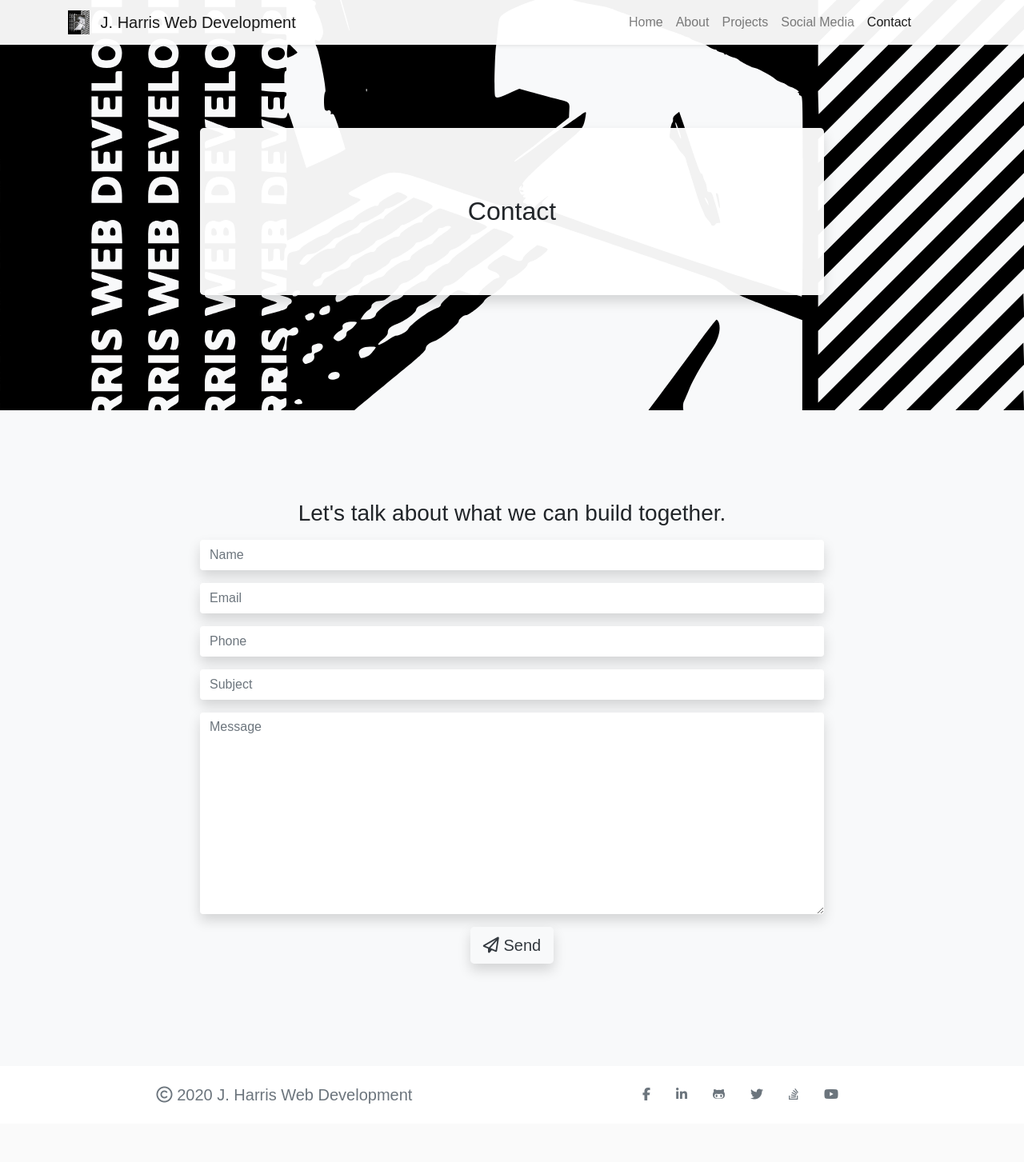
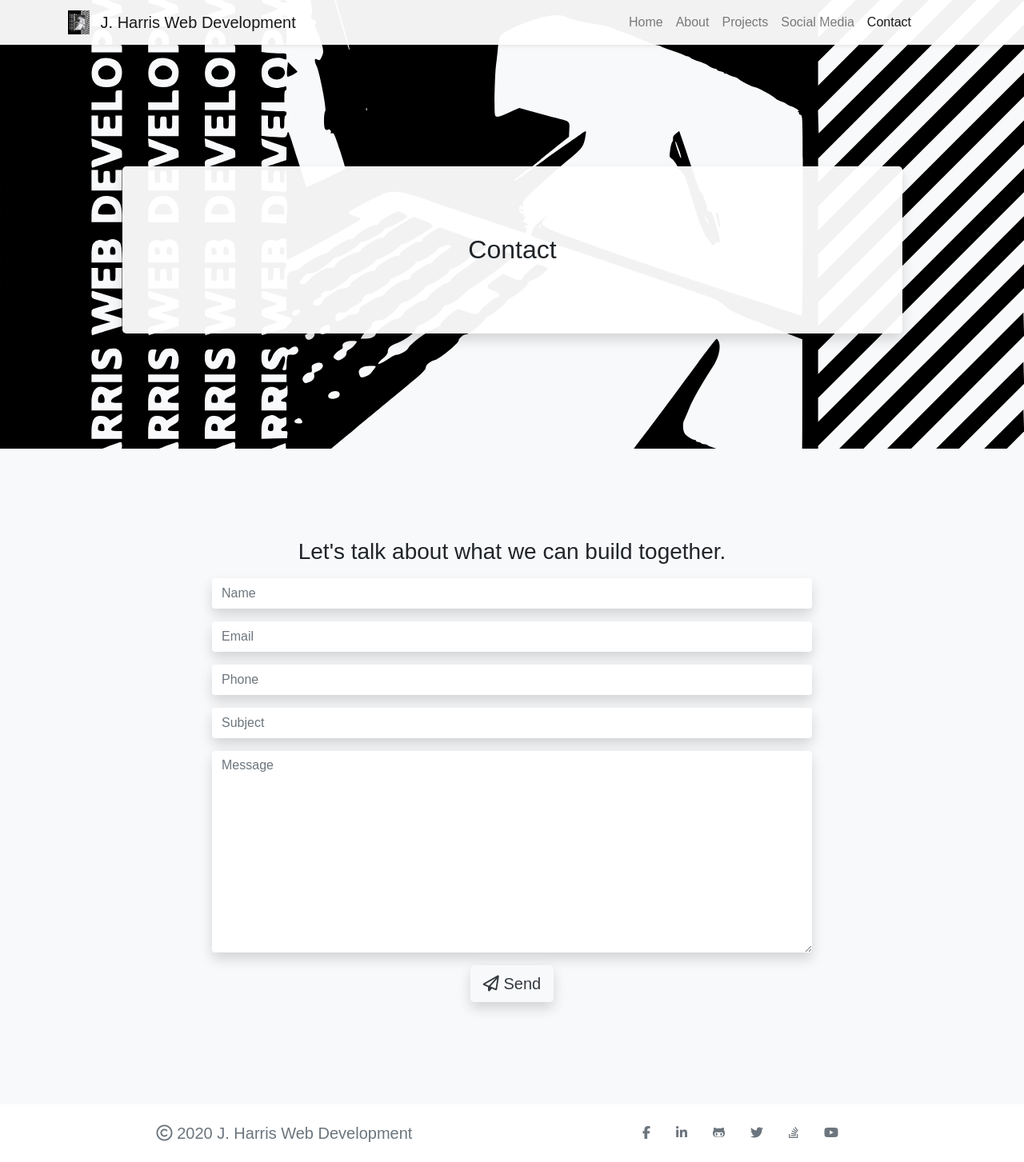
Before and after one commit to jharris711/portfolio, a Django app: page /contact/ in a window 1280 px wide. Shown: the whole page at 80% size. Before the commit the page ends 1380 px from the top, so only its background shows below. Run offline with Django 3.2, Linux system fonts and the light colour scheme; parts of the project's set-up code (start-up, migrations or seed data) failed here and were passed over; some libraries are stand-ins or nearby versions; some web fonts are replaced.

Commit message:
style fix

```diff
--- a/static_in_env/css/style.css
+++ b/static_in_env/css/style.css
@@ -3,8 +3,8 @@ body {
     width: 100vw !important;
     padding: 0;
     margin: 0 auto;
-    overflow: scroll !important;
     font-family: 'News Cycle', sans-serif;
+    overflow-x: hidden !important;
 }
 
 a {
--- a/templates/about.html
+++ b/templates/about.html
@@ -9,7 +9,7 @@
 <div class="site-section shadow-lg bg-light animate__animated animate__fadeIn text-center align-items-center justify-content-center" id="landing-section">
 	<div class="container p-0">
 		<div class="row mt-5 text-center align-items-center justify-content-center">
-			<div class="col-md-8 m-0 p-0">
+			<div class="col-10 m-0 p-0 mt-5">
 				<div class="jumbotron shadow bg-custom animate__animated animate__backInDown" id="landing-jumbo">
                     <h1>About</h1>
 				</div>
--- a/templates/contact.html
+++ b/templates/contact.html
@@ -9,7 +9,7 @@
 <div class="site-section shadow-lg bg-light animate__animated animate__fadeIn text-center align-items-center justify-content-center" id="landing-section">
 	<div class="container p-0">
 		<div class="row mt-5 text-center align-items-center justify-content-center">
-			<div class="col-md-8 m-0 p-0">
+			<div class="col-10 m-0 p-0 mt-5">
 				<div class="jumbotron shadow bg-custom animate__animated animate__bounceIn" id="landing-jumbo">
                     <h1>Contact</h1>
 				</div>
@@ -25,8 +25,8 @@
 		<div class="row text-center align-items-center justify-content-center">
 			<div class="col-md-8 m-0 p-0">
                 <h3 class="mb-3 animate__animated animate__fadeIn">Let's talk about what we can build together.</h3>
-
-                <!-- Messages -->
+                <div class="container">
+                    <!-- Messages -->
                 <div>
                     {% if messages %}
                         {% for message in messages %}
@@ -63,6 +63,8 @@
                     </div>
                 </form>
                 <!-- Contact Form -->
+                </div>
+
 			</div>
 		</div>
 	</div>
--- a/templates/projects.html
+++ b/templates/projects.html
@@ -9,7 +9,7 @@
 <div class="site-section shadow-lg bg-light animate__animated animate__fadeIn text-center align-items-center justify-content-center" id="landing-section">
 	<div class="container p-0">
 		<div class="row mt-5 text-center align-items-center justify-content-center">
-			<div class="col-md-8 m-0 p-0">
+			<div class="col-10 m-0 p-0 mt-5">
 				<div class="jumbotron shadow bg-custom animate__animated animate__zoomIn" id="landing-jumbo">
                     <h1>Projects</h1>
 				</div>
--- a/templates/social-media.html
+++ b/templates/social-media.html
@@ -9,7 +9,7 @@
 <div class="site-section shadow-lg bg-light animate__animated animate__fadeIn text-center align-items-center justify-content-center" id="landing-section">
 	<div class="container p-0">
 		<div class="row mt-5 text-center align-items-center justify-content-center">
-			<div class="col-md-8 m-0 p-0">
+			<div class="col-10 m-0 p-0 mt-5">
 				<div class="jumbotron shadow bg-custom animate__animated animate__flipInX" id="landing-jumbo">
                     <h1>Social Media</h1>
 				</div>
```
Also changed, not shown: 1 other file.
